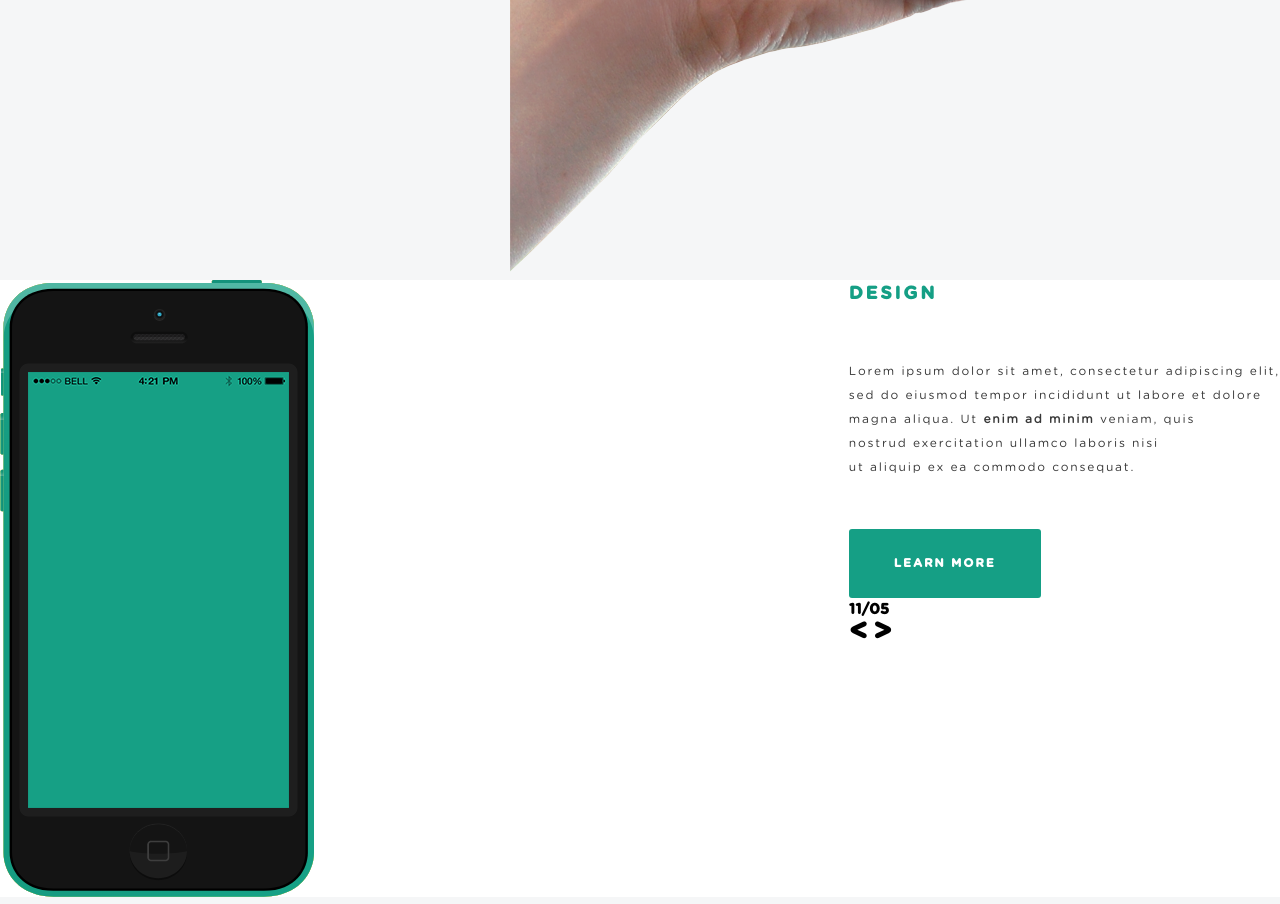
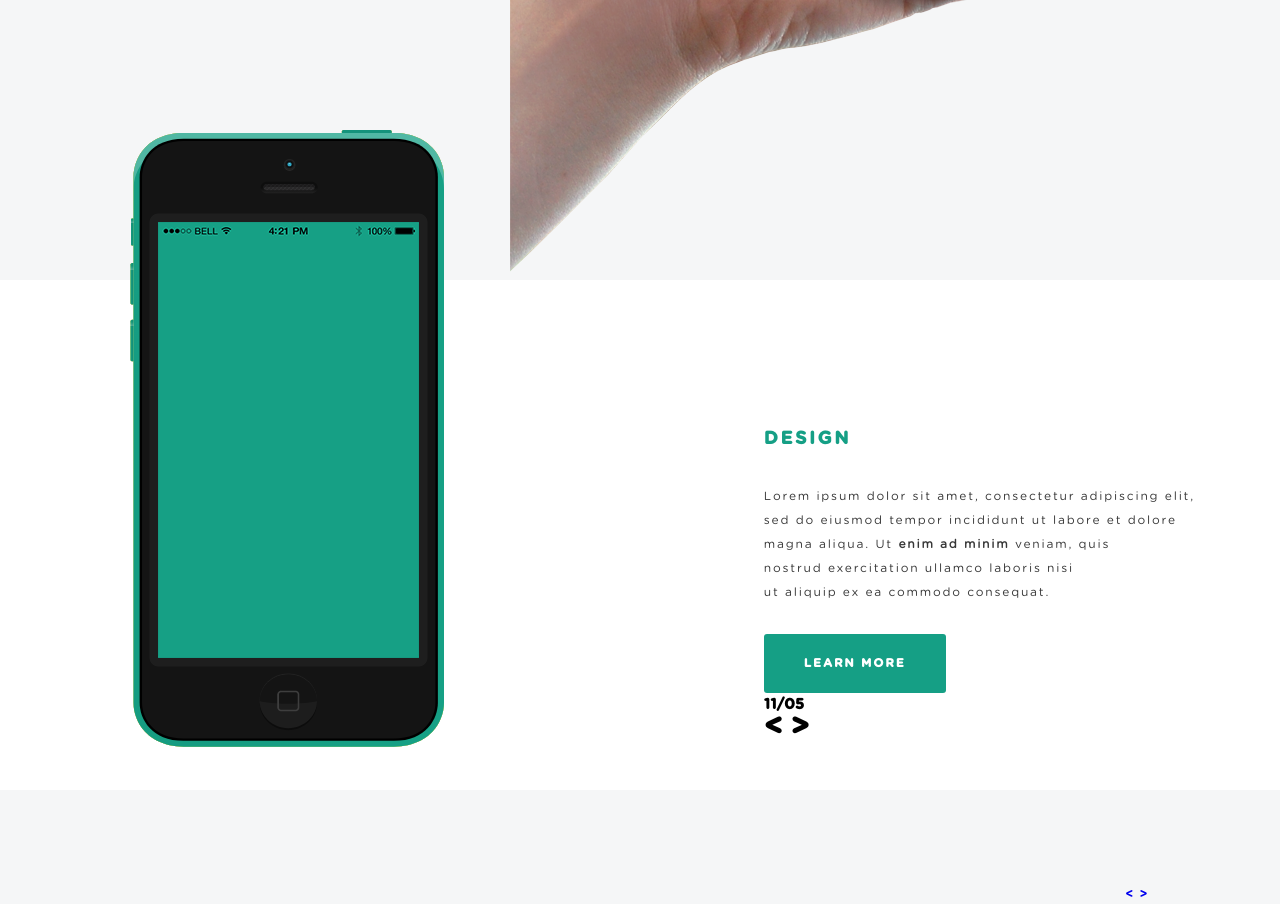
Before and after one commit to kciucias/Photo-Studio, a website: page index.html in a window 1280 px wide. Shown: the part 1320-2224 px from the top of the page. Drawn offline with Linux system fonts and the light colour scheme.

Commit message:
finish third section

```diff
--- a/sass/base/_typography.scss
+++ b/sass/base/_typography.scss
@@ -23,11 +23,10 @@
 		display: block;
 		color: $color-green;
 		font-size: 1.8rem;
-		font-weight: 700;
 		text-transform: uppercase;
-		letter-spacing: 2.7px;
+		letter-spacing: 0.25rem;
 		text-transform: uppercase;
-		margin-bottom: 5rem;
+		margin-bottom: 3rem;
 	}
 	&--sub {
 		display: block;
@@ -37,6 +36,6 @@
 		font-weight: 400;
 		line-height: 2.4rem;
 		letter-spacing: 1.8px;
-		margin-bottom: 5rem;
+		margin-bottom: 3rem;
 	}
 }
--- a/sass/components/_arrow.scss
+++ b/sass/components/_arrow.scss
@@ -1,7 +1,8 @@
 .arrow {
-	font-size: 30px;
+	font-size: 1.3rem;
+	letter-spacing: 0.25rem;
 	text-decoration: none;
-	line-height: 20px;
+	line-height: 2rem;
 	transition: .2s;
 	&:hover {
 	color: $color-green;
--- a/sass/components/_buttons.scss
+++ b/sass/components/_buttons.scss
@@ -21,7 +21,7 @@
     }
 
     &--secondary {
-        padding: 2.5rem 4.5rem;
+        padding: 2rem 4rem;
     }
 
     &--green {
--- a/sass/layout/_third.scss
+++ b/sass/layout/_third.scss
@@ -1,23 +1,27 @@
 .third {
 	display: flex;
 	flex-direction: row;
-	justify-content: space-between;
+	justify-content: flex-end;
 
 	background: $color-white;
-	min-height: 56rem;
+	height: 51rem;
 	overflow: hidden;
 
 	&_img {
 		display: flex;
 
+		height: 100%;
+		display: block;
 
-		//position: absolute;
-		//left: 13rem;
-		//top: 15rem;
+		position: absolute;
+		left: 13rem;
+		top: 145rem;
 	}
 
 	&_text-box {
 		display: flex;
+		padding-top: 14.5rem;
+		padding-right: 8.5rem;
 		.arrow {
 			font-size: 30px;
 			color: #000;
```
Also changed, not shown: css/style.css, css/style.prefixed.css, 2 other files.
